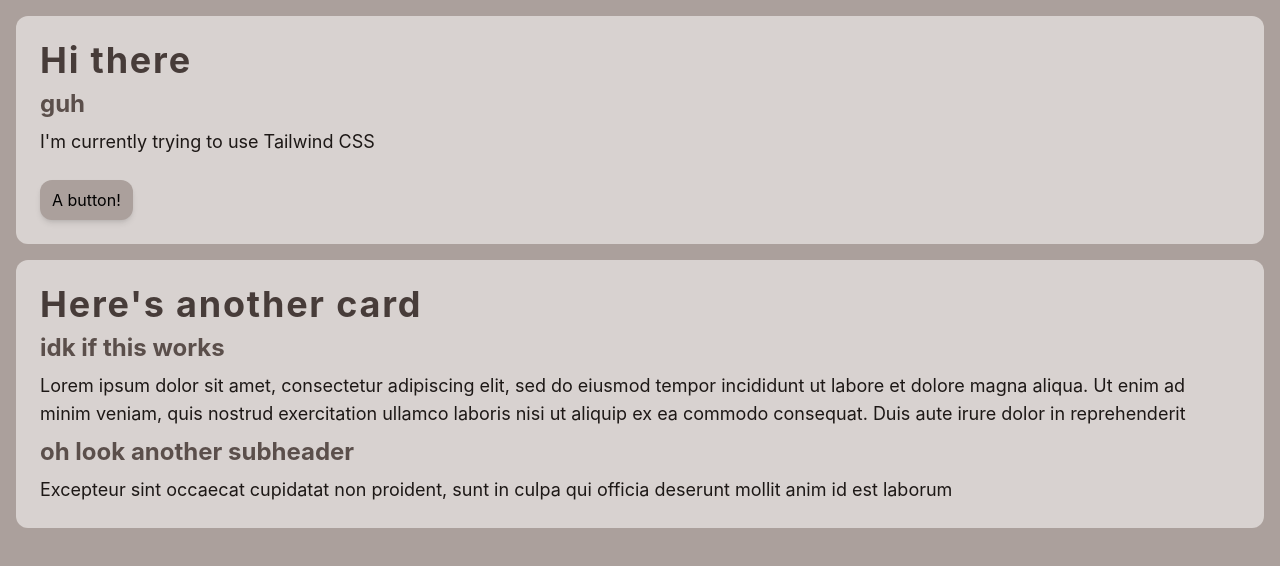
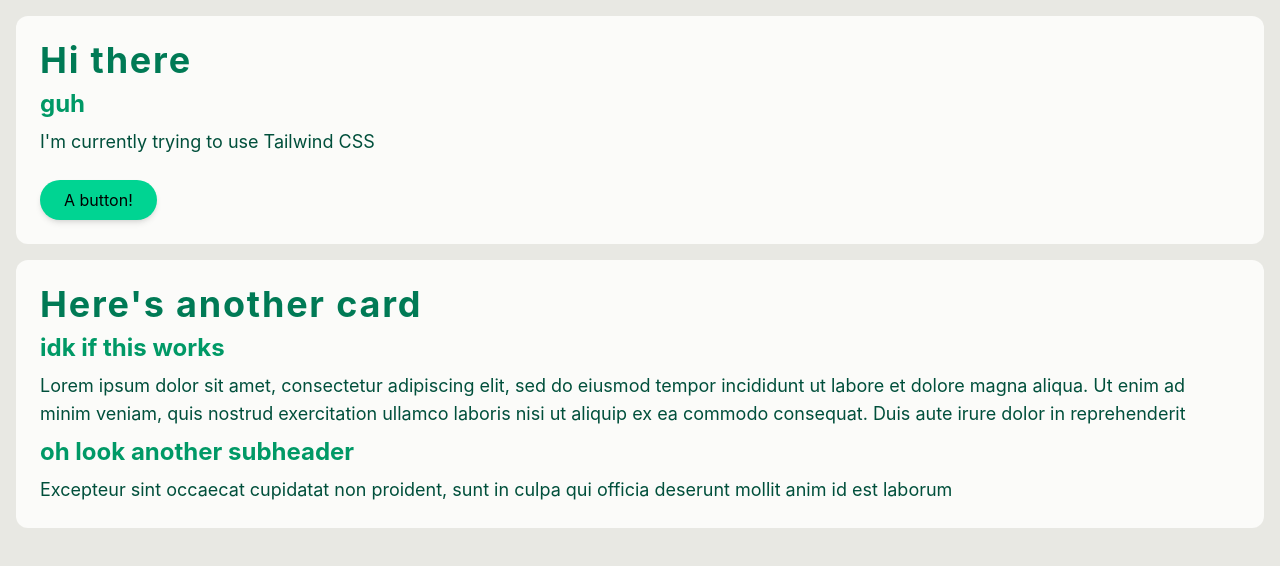
Before and after one commit to SoupCat-Py/impostor-game, a React (Vite) app: page / in a window 1280 px wide. Shown: the top 566 px of the page. Built offline with nearby package versions, Linux system fonts and the light colour scheme.

Commit message:
still working on colors

```diff
--- a/index.html
+++ b/index.html
@@ -10,7 +10,7 @@
     <link href="/src/root.css" rel="stylesheet">
 
   </head>
-  <body class="bg-taupe-400 dark:bg-taupe-900">
+  <body class="bg-olive-200 dark:bg-taupe-900">
     <div id="root"></div>
     <script type="module" src="/src/main.tsx"></script>
   </body>
--- a/src/App.tsx
+++ b/src/App.tsx
@@ -1,36 +1,42 @@
 
-//          DARK     LIGHT-1
-// bg1   stone-900  olive-200  taupe-400
-// bg2   stone-800  olive-50   taupe-300
-// H1    amber-500  taupe-700  taupe-700
-// H2    amber-600  taupe-600  taupe-600
-// H3    amber-600  taupe-600  taupe-600
-// body  amber-100  taupe-900  taupe-900
-// btn   amber-500  taupe-400  taupe-400
+//          DARK     LIGHT-1      LIGHT-2
+// bg1   taupe-900  olive-200    taupe-400
+// bg2   taupe-800  olive-50     taupe-300
+// H1    amber-500  emerald-700  taupe-700
+// H2    amber-600  emerald-600  taupe-600
+// H3    amber-600  emerald-600  taupe-600
+// body  amber-100  emerald-900  taupe-900
+// btn   amber-500  emerald-400  taupe-400
+//
+// maybe have a setting somewhere where the user can
+// pick a color and the entire site changes like this
+// could be pretty cool 🤔
+// maybe also a toggle for colored card backgrounds
+// like instead of amber-950 it would be taupe-800
 
 export default function App() {
   return (<>
-    <div className={"flex flex-col align-top justify-start p-6 m-4 gap-6 rounded-xl bg-taupe-300 dark:bg-taupe-800"}>
+    <div className={"flex flex-col align-top justify-start p-6 m-4 gap-6 rounded-xl bg-olive-50 dark:bg-taupe-800"}>
       <div className={"flex flex-col align-top justify-start gap-2"}>
-        <h1 className={"text-4xl font-bold tracking-wider text-taupe-700 dark:text-amber-500"}>Hi there</h1>
-        <h2 className={"text-2xl font-bold text-taupe-600 dark:text-amber-600"}>guh</h2>
-        <p className={"text-lg text-taupe-900 dark:text-amber-100"}>I'm currently trying to use Tailwind CSS</p>
+        <h1 className={"text-4xl font-bold tracking-wider text-emerald-700 dark:text-amber-500"}>Hi there</h1>
+        <h2 className={"text-2xl font-bold text-emerald-600 dark:text-amber-600"}>guh</h2>
+        <p className={"text-lg text-emerald-900 dark:text-amber-100"}>I'm currently trying to use Tailwind CSS</p>
       </div>
       <a
         href={"https://soupcat.vercel.app"} target={"_blank"}
-        className={"rounded-xl w-max bg-taupe-400 dark:bg-amber-500 text-black py-2 px-3 shadow-md transition-transform  hover:scale-105"}
+        className={"rounded-full w-max bg-emerald-400 dark:bg-amber-500 text-black py-2 px-6 shadow-md transition-transform  hover:scale-105"}
       >
         A button!
       </a>
     </div>
 
-    <div className={"flex flex-col align-top justify-start p-6 m-4 gap-6 rounded-xl bg-taupe-300 dark:bg-taupe-800"}>
+    <div className={"flex flex-col align-top justify-start p-6 m-4 gap-6 rounded-xl bg-olive-50 dark:bg-taupe-800"}>
       <div className={"flex flex-col align-top justify-start gap-2"}>
-        <h1 className={"text-4xl font-bold tracking-wider text-taupe-700 dark:text-amber-500"}>Here's another card</h1>
-        <h2 className={"text-2xl font-bold text-taupe-600 dark:text-amber-600"}>idk if this works</h2>
-        <p className={"text-lg text-taupe-900 dark:text-amber-100"}>Lorem ipsum dolor sit amet, consectetur adipiscing elit, sed do eiusmod tempor incididunt ut labore et dolore magna aliqua. Ut enim ad minim veniam, quis nostrud exercitation ullamco laboris nisi ut aliquip ex ea commodo consequat. Duis aute irure dolor in reprehenderit</p>
-        <h2 className={"text-2xl font-bold text-taupe-600 dark:text-amber-600"}>oh look another subheader</h2>
-        <p className={"text-lg text-taupe-900 dark:text-amber-100"}>Excepteur sint occaecat cupidatat non proident, sunt in culpa qui officia deserunt mollit anim id est laborum</p>
+        <h1 className={"text-4xl font-bold tracking-wider text-emerald-700 dark:text-amber-500"}>Here's another card</h1>
+        <h2 className={"text-2xl font-bold text-emerald-600 dark:text-amber-600"}>idk if this works</h2>
+        <p className={"text-lg text-emerald-900 dark:text-amber-100"}>Lorem ipsum dolor sit amet, consectetur adipiscing elit, sed do eiusmod tempor incididunt ut labore et dolore magna aliqua. Ut enim ad minim veniam, quis nostrud exercitation ullamco laboris nisi ut aliquip ex ea commodo consequat. Duis aute irure dolor in reprehenderit</p>
+        <h2 className={"text-2xl font-bold text-emerald-600 dark:text-amber-600"}>oh look another subheader</h2>
+        <p className={"text-lg text-emerald-900 dark:text-amber-100"}>Excepteur sint occaecat cupidatat non proident, sunt in culpa qui officia deserunt mollit anim id est laborum</p>
       </div>
     </div>
   </>)
```
